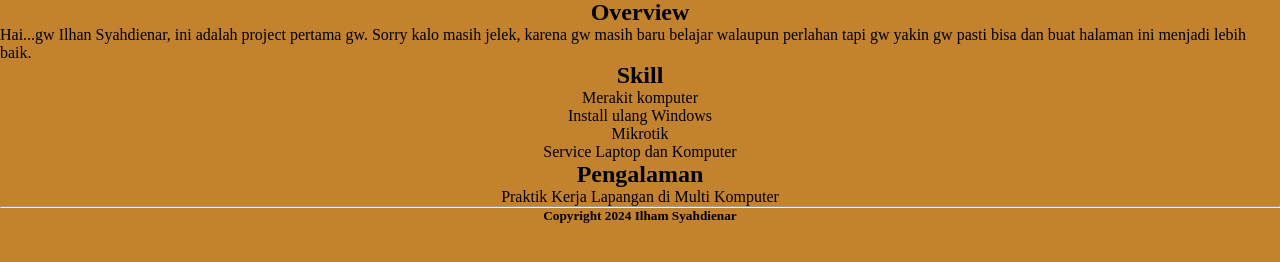
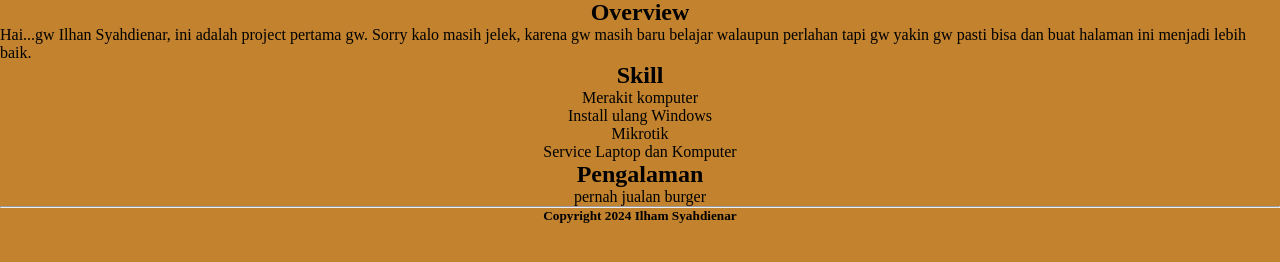
Before and after one commit to zephamm/blogzee, a plain HTML site: page index.html in a window 1280 px wide. Shown: the part 458-720 px from the top of the page. Drawn offline with Linux system fonts and the light colour scheme.

Commit message:
ubahpengalaman

```diff
--- a/index.html
+++ b/index.html
@@ -47,7 +47,7 @@
                 </ol>
                 <h2 class="Pengalaman">Pengalaman</h2>
                 <ul>
-                  <li>Praktik Kerja Lapangan di Multi Komputer</li>
+                  <li>pernah jualan burger</li>
                 </ul>
               </div>
               <hr />
```
